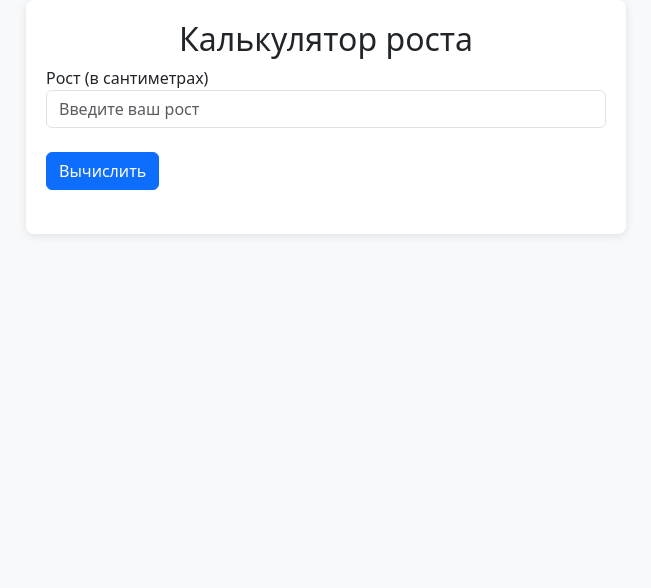
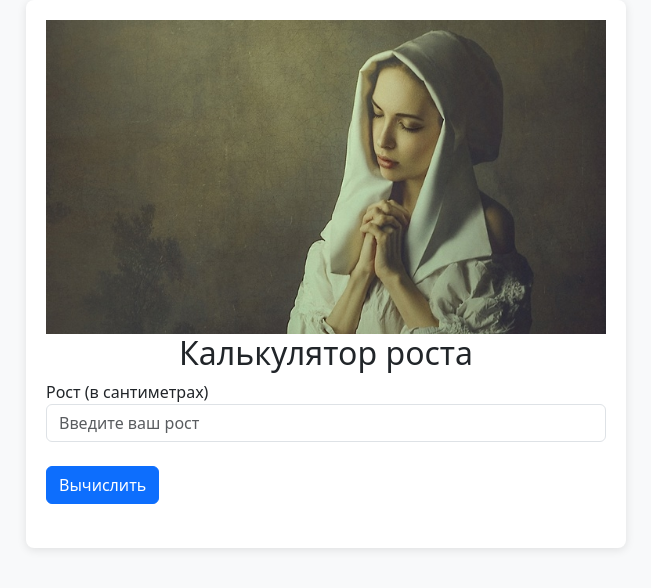
Before and after one commit to zurbg/zurbg, a plain HTML site: page index.html in a window 1280 px wide. Shown: the whole page, without its empty margins (314-965 px from the left). Drawn offline with nearby package versions, Linux system fonts and the light colour scheme.

Commit message:
Add top image

```diff
--- a/index.html
+++ b/index.html
@@ -21,6 +21,8 @@
 </head>
 <body>
     <div class="container">
+        <img src="images/jDZHuEdt3ck.jpg" alt="" class="img-fluid mx-auto">
+        <br>
         <h2 class="text-center">Калькулятор роста</h2>
         <form id="heightForm">
             <div class="form-group">
@@ -33,7 +35,6 @@
         <br>
         <div id="heightResult"></div>
     </div>
-
     <script src="https://cdn.jsdelivr.net/npm/@popperjs/core@2.11.8/dist/umd/popper.min.js" integrity="sha384-I7E8VVD/ismYTF4hNIPjVp/Zjvgyol6VFvRkX/vR+Vc4jQkC+hVqc2pM8ODewa9r" crossorigin="anonymous"></script>
     <script src="https://cdn.jsdelivr.net/npm/bootstrap@5.3.3/dist/js/bootstrap.min.js" integrity="sha384-0pUGZvbkm6XF6gxjEnlmuGrJXVbNuzT9qBBavbLwCsOGabYfZo0T0to5eqruptLy" crossorigin="anonymous"></script>
     <script>
```
Also changed, not shown: images/jDZHuEdt3ck.jpg (added).
